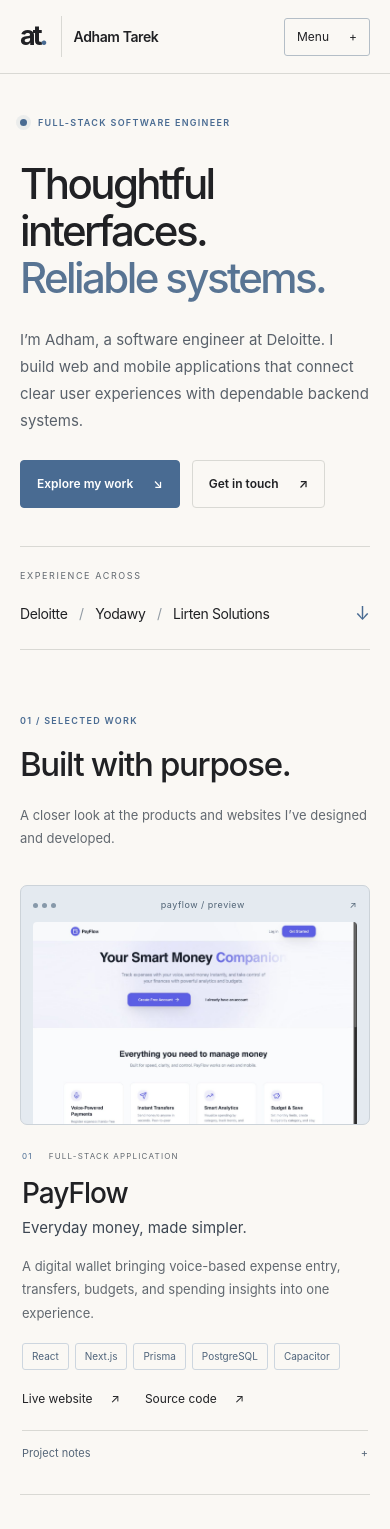
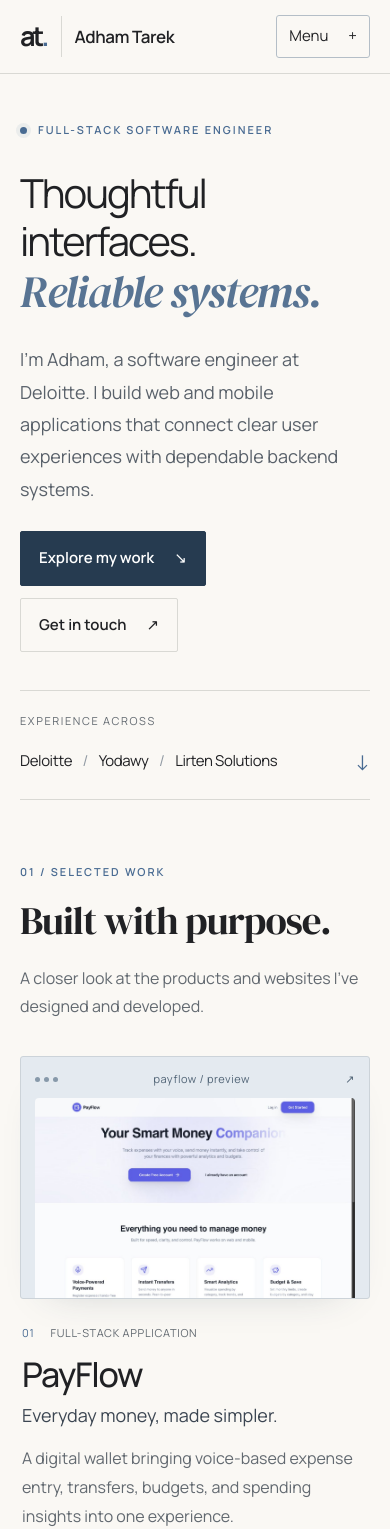
Before and after one commit to adhaamtarekk/portfolio, a React (Vite) app in the folder client/: page / in a window 390 px wide. Shown: the top 1529 px of the page. Built offline with nearby package versions, Linux system fonts and the light colour scheme.

Commit message:
Refine portfolio typography and increase reading sizes

```diff
--- a/client/index.html
+++ b/client/index.html
@@ -2,6 +2,9 @@
 <html lang="en">
   <head>
     <meta charset="UTF-8" />
+    <link rel="preconnect" href="https://fonts.googleapis.com" />
+    <link rel="preconnect" href="https://fonts.gstatic.com" crossorigin />
+    <link href="https://fonts.googleapis.com/css2?family=DM+Serif+Display:ital@0;1&family=Manrope:wght@400;500;600;700&display=swap" rel="stylesheet" />
     <link rel="icon" type="image/svg+xml" href="/favicon.svg" />
     <meta name="viewport" content="width=device-width, initial-scale=1.0" />
     <meta
--- a/client/src/index.css
+++ b/client/src/index.css
@@ -2,7 +2,7 @@
 @tailwind components;
 @tailwind utilities;
 :root {
-  font-family: Inter, Arial, Helvetica, sans-serif;
+  font-family: "Manrope", Arial, Helvetica, sans-serif;
   color: #202124;
   background: #faf8f4;
   font-synthesis: none;
@@ -77,11 +77,11 @@ summary:focus-visible {
   align-items: center;
   gap: 16px;
   font-weight: 600;
-  font-size: 16px;
+  font-size: 18px;
   letter-spacing: -0.4px;
 }
 .monogram {
-  font-size: 30px;
+  font-size: 36px;
   font-weight: 700;
   letter-spacing: -3px;
   border-right: 1px solid var(--line);
@@ -95,7 +95,7 @@ nav {
   display: flex;
   gap: 32px;
   align-items: center;
-  font-size: 13px;
+  font-size: 16px;
   color: #555e68;
 }
 nav a:hover,
@@ -124,7 +124,7 @@ nav a:hover,
   align-items: center;
 }
 .eyebrow {
-  font-size: 11px;
+  font-size: 13px;
   letter-spacing: 1.7px;
   font-weight: 600;
   display: flex;
@@ -147,7 +147,7 @@ nav a:hover,
 }
 .location,
 .small-label {
-  font-size: 10px;
+  font-size: 12px;
   letter-spacing: 1.3px;
   color: var(--muted);
 }
@@ -162,7 +162,7 @@ h1 > span {
   color: #587493;
 }
 h2 {
-  font-size: 43px;
+  font-size: 50px;
   line-height: 1.15;
   letter-spacing: -1.9px;
   font-weight: 500;
@@ -179,7 +179,7 @@ p {
   gap: 110px;
 }
 .hero-description {
-  font-size: 17px;
+  font-size: 20px;
   line-height: 1.8;
   color: #59616a;
   max-width: 590px;
@@ -196,7 +196,7 @@ p {
   gap: 32px;
   border-radius: 4px;
   padding: 16px 22px;
-  font-size: 13px;
+  font-size: 16px;
   font-weight: 600;
   border: 1px solid var(--line);
   transition:
@@ -225,12 +225,12 @@ p {
   padding-left: 34px;
 }
 .hero-aside p {
-  font-size: 14px;
+  font-size: 17px;
   line-height: 1.9;
   margin: 15px 0;
 }
 .hero-aside a {
-  font-size: 12px;
+  font-size: 15px;
   color: var(--accent);
 }
 .company-strip {
@@ -242,13 +242,13 @@ p {
   gap: 50px;
 }
 .company-strip > span {
-  font-size: 10px;
+  font-size: 12px;
   color: #626970;
   letter-spacing: 1.6px;
 }
 .company-strip p {
   margin: 0;
-  font-size: 18px;
+  font-size: 21px;
   letter-spacing: -0.4px;
 }
 .company-strip p span {
@@ -261,7 +261,7 @@ p {
   font-size: 23px;
 }
 .section {
-  padding-block: 98px;
+  padding-block: 112px;
 }
 .section-heading {
   display: flex;
@@ -271,7 +271,7 @@ p {
   margin-bottom: 48px;
 }
 .section-heading > p {
-  font-size: 14px;
+  font-size: 17px;
   line-height: 1.8;
   color: var(--muted);
   margin: 0;
@@ -304,7 +304,7 @@ p {
   align-items: center;
   justify-content: space-between;
   color: #526577;
-  font-size: 9px;
+  font-size: 11px;
   letter-spacing: 0.5px;
   padding-bottom: 14px;
 }
@@ -342,7 +342,7 @@ p {
   display: flex;
   gap: 16px;
   color: var(--muted);
-  font-size: 9px;
+  font-size: 11px;
   letter-spacing: 1.2px;
   line-height: 1.6;
   margin-bottom: 14px;
@@ -351,19 +351,19 @@ p {
   color: var(--accent);
 }
 .project h3 {
-  font-size: 30px;
+  font-size: 36px;
   line-height: 1.15;
   font-weight: 500;
   letter-spacing: -1px;
   margin-bottom: 8px;
 }
 .project-tagline {
-  font-size: 15px;
+  font-size: 18px;
   margin-bottom: 15px;
   color: #3c4652;
 }
 .project-intro {
-  font-size: 13px;
+  font-size: 16px;
   line-height: 1.8;
   color: var(--muted);
   margin-bottom: 18px;
@@ -374,7 +374,7 @@ p {
   gap: 6px;
 }
 .tags span {
-  font-size: 10px;
+  font-size: 12px;
   padding: 5px 9px;
   border: 1px solid #cdd6df;
   border-radius: 3px;
@@ -384,7 +384,7 @@ p {
   display: flex;
   gap: 25px;
   margin-top: 23px;
-  font-size: 12px;
+  font-size: 15px;
 }
 .project-links a {
   display: flex;
@@ -402,7 +402,7 @@ summary {
   display: flex;
   justify-content: space-between;
   padding: 14px 0 0;
-  font-size: 11px;
+  font-size: 13px;
   color: #566779;
 }
 summary::-webkit-details-marker {
@@ -415,13 +415,13 @@ details[open] summary > span {
   padding-top: 20px;
 }
 .case-study h4 {
-  font-size: 11px;
+  font-size: 13px;
   color: var(--accent);
   font-weight: 500;
   margin-bottom: 6px;
 }
 .case-study p {
-  font-size: 12px;
+  font-size: 15px;
   line-height: 1.8;
   color: var(--muted);
   margin-bottom: 16px;
@@ -429,7 +429,7 @@ details[open] summary > span {
 .about-section {
   background: #eeece7;
   color: #202124;
-  padding: 90px 0;
+  padding: 104px 0;
 }
 .about-grid {
   display: grid;
@@ -440,24 +440,24 @@ details[open] summary > span {
   color: #496b92;
 }
 .about-section h2 {
-  font-size: 41px;
+  font-size: 48px;
 }
 .about-section h2 span {
   color: #587493;
 }
 .about-copy > p {
-  font-size: 14px;
+  font-size: 17px;
   line-height: 1.9;
   color: #59616a;
 }
 .about-copy .lead {
-  font-size: 21px;
+  font-size: 24px;
   line-height: 1.55;
   color: #303942;
   margin-bottom: 20px;
 }
 .text-link {
-  font-size: 12px;
+  font-size: 15px;
   border-bottom: 1px solid #8b9db0;
   padding-bottom: 6px;
 }
@@ -470,25 +470,25 @@ details[open] summary > span {
   gap: 20px;
 }
 .skill-groups h3 {
-  font-size: 12px;
+  font-size: 15px;
   font-weight: 600;
   margin-bottom: 9px;
 }
 .skill-groups p {
-  font-size: 12px;
+  font-size: 15px;
   color: #59616a;
   line-height: 1.9;
   margin: 0;
 }
 .experience-row {
   display: grid;
-  grid-template-columns: 210px 310px 1fr;
+  grid-template-columns: 200px 285px 1fr;
   gap: 25px;
   border-top: 1px solid var(--line);
   padding: 30px 0;
 }
 .experience-date {
-  font-size: 11px;
+  font-size: 13px;
   color: var(--muted);
   display: flex;
   gap: 12px;
@@ -503,14 +503,14 @@ details[open] summary > span {
   flex-shrink: 0;
 }
 .experience-row h3 {
-  font-size: 18px;
+  font-size: 21px;
   letter-spacing: -0.4px;
   font-weight: 500;
   margin-bottom: 8px;
 }
 .role {
   color: #526a82;
-  font-size: 12px;
+  font-size: 15px;
   line-height: 1.6;
   margin: 0;
 }
@@ -518,14 +518,14 @@ details[open] summary > span {
   margin: 0;
   padding-left: 15px;
   color: var(--muted);
-  font-size: 12px;
+  font-size: 15px;
   line-height: 1.9;
 }
 .experience-row li + li {
   margin-top: 7px;
 }
 .contact-section {
-  padding: 90px 0;
+  padding: 104px 0;
   background: #e8edf2;
   border-block: 1px solid #cfd8e1;
 }
@@ -535,26 +535,26 @@ details[open] summary > span {
   gap: 100px;
 }
 .contact-section h2 {
-  font-size: 51px;
+  font-size: 60px;
   letter-spacing: -2.5px;
 }
 .contact-section h2 span {
   color: var(--accent);
 }
 .contact-section h2 + p {
-  font-size: 13px;
+  font-size: 16px;
   color: var(--muted);
   line-height: 1.9;
   margin: 24px 0;
 }
 .email-link {
-  font-size: 14px;
+  font-size: 17px;
   overflow-wrap: anywhere;
 }
 .social-links {
   display: flex;
   gap: 24px;
-  font-size: 12px;
+  font-size: 15px;
   color: #49617c;
   margin-top: 25px;
 }
@@ -562,7 +562,7 @@ details[open] summary > span {
   padding-top: 7px;
 }
 .contact-form label {
-  font-size: 11px;
+  font-size: 13px;
   font-weight: 500;
   display: flex;
   flex-direction: column;
@@ -582,7 +582,7 @@ textarea {
   color: #202124;
   border-radius: 4px;
   padding: 13px 14px;
-  font-size: 12px;
+  font-size: 15px;
 }
 input::placeholder,
 textarea::placeholder {
@@ -599,12 +599,12 @@ textarea {
   margin-top: 23px;
 }
 .form-note {
-  font-size: 10px;
+  font-size: 12px;
   line-height: 1.6;
   color: var(--muted);
 }
 .form-status {
-  font-size: 12px;
+  font-size: 15px;
   line-height: 1.7;
   color: var(--accent);
   min-height: 22px;
@@ -626,7 +626,7 @@ button:disabled {
 }
 .footer p,
 .footer > a:last-child {
-  font-size: 11px;
+  font-size: 13px;
   color: var(--muted);
   margin: 0;
 }
@@ -662,7 +662,7 @@ button:disabled {
     gap: 35px;
   }
   .experience-row {
-    grid-template-columns: 180px 240px 1fr;
+    grid-template-columns: 165px 220px 1fr;
     gap: 18px;
   }
   .about-grid,
@@ -673,7 +673,7 @@ button:disabled {
     gap: 30px;
   }
   .company-strip p {
-    font-size: 16px;
+    font-size: 18px;
   }
   .company-strip p span {
     margin: 0 12px;
@@ -687,7 +687,7 @@ button:disabled {
     height: 73px;
   }
   .brand {
-    font-size: 14px;
+    font-size: 17px;
     gap: 12px;
   }
   .monogram {
@@ -703,7 +703,7 @@ button:disabled {
     border: 1px solid #b4bec7;
     padding: 9px 12px;
     border-radius: 3px;
-    font-size: 12px;
+    font-size: 15px;
   }
   nav {
     display: none;
@@ -734,11 +734,11 @@ button:disabled {
     display: none;
   }
   .eyebrow {
-    font-size: 9px;
+    font-size: 11px;
     letter-spacing: 1.3px;
   }
   .hero-top .eyebrow {
-    font-size: 9px;
+    font-size: 11px;
   }
   h1 {
     font-size: clamp(42px, 8.7vw, 65px);
@@ -750,7 +750,7 @@ button:disabled {
     display: block;
   }
   .hero-description {
-    font-size: 15px;
+    font-size: 18px;
     line-height: 1.8;
   }
   .hero-aside {
@@ -759,7 +759,7 @@ button:disabled {
   .button {
     padding: 14px 16px;
     gap: 20px;
-    font-size: 12px;
+    font-size: 15px;
   }
   .company-strip {
     gap: 18px;
@@ -769,22 +769,22 @@ button:disabled {
   }
   .company-strip > span {
     width: 100%;
-    font-size: 9px;
+    font-size: 11px;
   }
   .company-strip p {
-    font-size: 14px;
+    font-size: 17px;
   }
   .company-strip p span {
     margin: 0 8px;
   }
   .company-strip > a {
-    font-size: 18px;
+    font-size: 21px;
   }
   .section {
     padding-block: 64px;
   }
   h2 {
-    font-size: 33px;
+    font-size: 39px;
     letter-spacing: -1.3px;
   }
   .section-heading {
@@ -792,7 +792,7 @@ button:disabled {
     margin-bottom: 32px;
   }
   .section-heading > p {
-    font-size: 13px;
+    font-size: 16px;
     margin-top: 20px;
   }
   .desktop-break {
@@ -810,16 +810,16 @@ button:disabled {
     padding-bottom: 10px;
   }
   .project h3 {
-    font-size: 28px;
+    font-size: 34px;
   }
   .project-copy {
     padding: 0 2px;
   }
   .project-kicker {
-    font-size: 8px;
+    font-size: 11px;
   }
   .project-intro {
-    font-size: 13px;
+    font-size: 16px;
   }
   .project-links {
     margin-top: 20px;
@@ -833,10 +833,10 @@ button:disabled {
     gap: 35px;
   }
   .about-section h2 {
-    font-size: 34px;
+    font-size: 40px;
   }
   .about-copy .lead {
-    font-size: 19px;
+    font-size: 22px;
   }
   .skill-groups {
     gap: 15px;
@@ -847,7 +847,7 @@ button:disabled {
     padding-block: 25px;
   }
   .experience-row ul {
-    font-size: 12px;
+    font-size: 15px;
   }
   .section-heading > .text-link {
     display: inline-block;
@@ -857,7 +857,7 @@ button:disabled {
     padding-block: 60px;
   }
   .contact-section h2 {
-    font-size: 43px;
+    font-size: 50px;
   }
   .contact-form {
     padding-top: 0;
@@ -876,7 +876,7 @@ button:disabled {
   .footer p {
     order: 3;
     width: 100%;
-    font-size: 10px;
+    font-size: 12px;
   }
   .footer > a:last-child {
     margin-left: auto;
@@ -893,3 +893,49 @@ button:disabled {
     animation: none !important;
   }
 }
+
+/* Editorial typography and quieter surfaces. */
+h1 { font-size: clamp(58px, 6.6vw, 96px); font-weight: 400; letter-spacing: -5px; line-height: 1.13; }
+h1 > span { font-family: "DM Serif Display", Georgia, serif; font-style: italic; letter-spacing: -3px; font-size: 1.16em; font-weight: 400; }
+h2 { font-family: "DM Serif Display", Georgia, serif; font-weight: 400; letter-spacing: -1px; line-height: 1.15; }
+.hero { padding-top: 86px; }
+.hero-description { line-height: 1.8; max-width: 650px; }
+.hero-bottom { grid-template-columns: 1fr 290px; gap: 75px; }
+.hero-aside { align-self: center; }
+.eyebrow { letter-spacing: 2px; }
+.button { min-height: 56px; padding: 17px 24px; border-radius: 2px; }
+.primary { background: #263b50; border-color: #263b50; }
+.primary:hover { background: #405e7c; }
+.project-visual { padding: 22px 22px 0; border-radius: 3px; box-shadow: 0 18px 40px -30px #263b5045; }
+.project h3 { letter-spacing: -1.2px; }
+.project-tagline { line-height: 1.5; }
+.project-kicker { letter-spacing: 1.1px; }
+.tags span { background: #ffffff70; padding: 6px 10px; }
+.project-links a { padding-block: 4px; }
+summary { padding-top: 18px; }
+.contact-section { background: #e9edf0; }
+.contact-section h2 { font-size: 64px; }
+.contact-form label { line-height: 1.6; }
+input, textarea { padding: 16px; border-radius: 2px; font-size: 16px; }
+.form-row { gap: 16px; }
+.form-bottom { flex-wrap: wrap; }
+@media (max-width: 1050px) {
+  .hero-bottom { grid-template-columns: 1fr 250px; gap: 38px; }
+  .experience-row { grid-template-columns: 155px 220px 1fr; }
+}
+@media (max-width: 760px) {
+  .hero { padding-top: 48px; }
+  h1 { font-size: clamp(40px, 8.6vw, 64px); letter-spacing: -2px; line-height: 1.2; }
+  h1 > span { font-size: 1.12em; letter-spacing: -1.5px; }
+  .hero-bottom { display: block; }
+  .hero-description { font-size: 18px; }
+  .hero-actions { flex-wrap: wrap; }
+  .button { padding: 15px 18px; min-height: 52px; }
+  .company-strip { gap: 16px; }
+  .company-strip p { font-size: 15px; }
+  .project-visual { padding: 14px 14px 0; }
+  .project-kicker { font-size: 11px; letter-spacing: .7px; }
+  .experience-row { grid-template-columns: 1fr; }
+  .contact-section h2 { font-size: 49px; }
+  .form-row { grid-template-columns: 1fr; gap: 22px; }
+}
```
